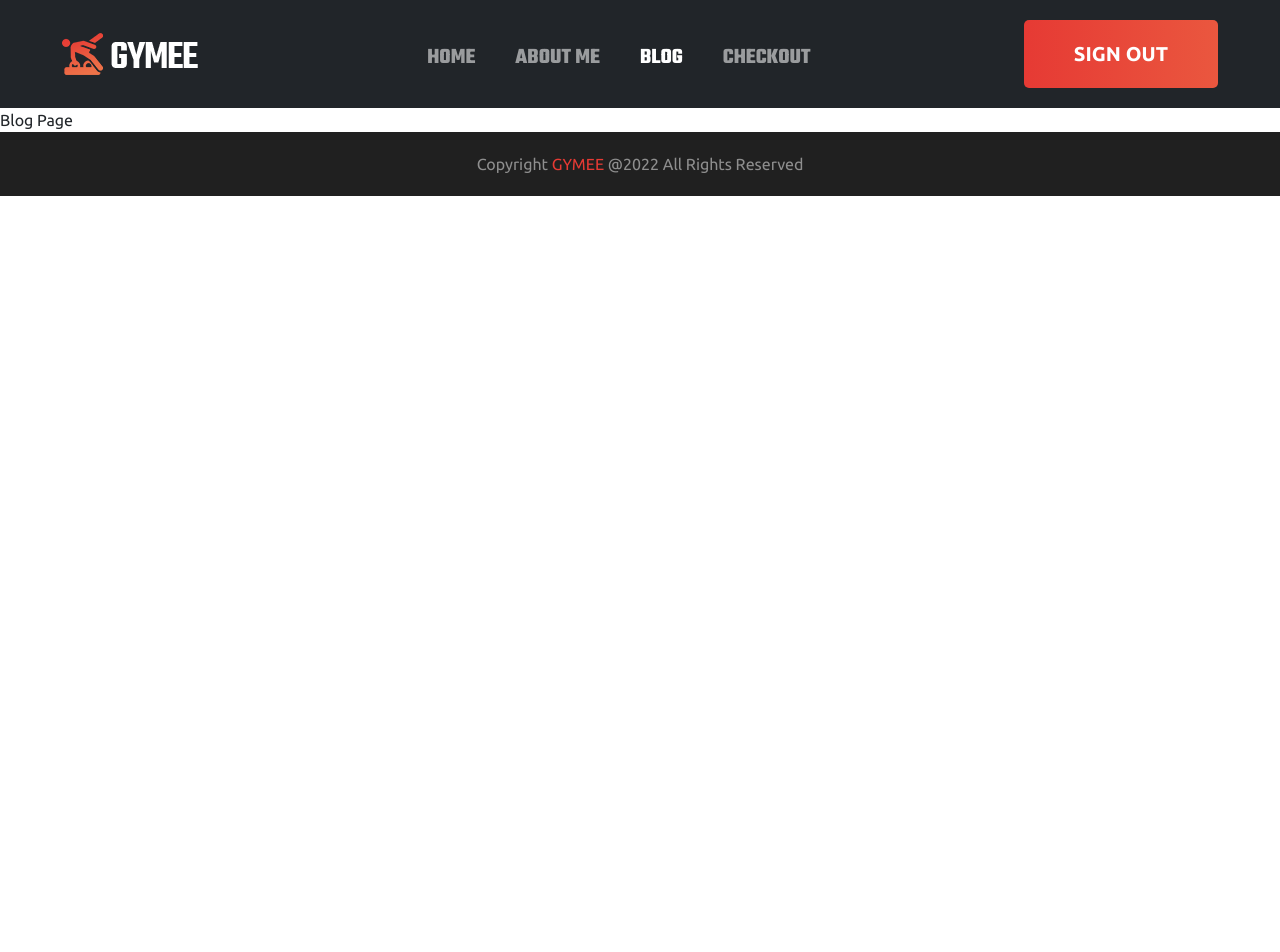
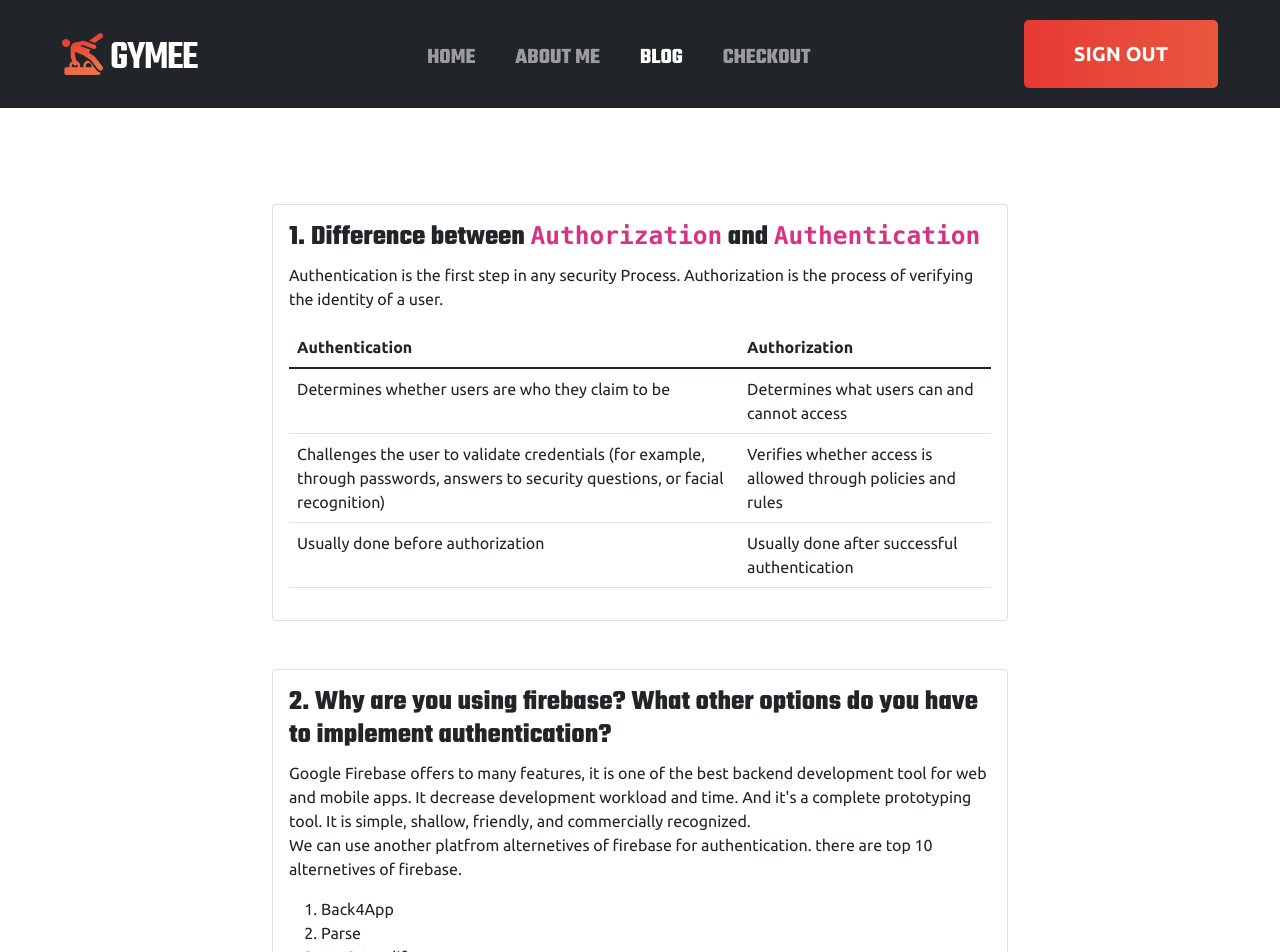
Before and after one commit to shakibdshy/Gyme---Personal-Training-Center, a React (Create React App) app: page /blog in a window 1280 px wide. Shown: the top 952 px of the page. Before the commit the page ends 800 px from the top, so only its background shows below. Built offline with nearby package versions, Linux system fonts and the light colour scheme; no server answers.

Commit message:
Blog Page UPdate

```diff
--- a/src/Pages/Blog/Blog.js
+++ b/src/Pages/Blog/Blog.js
@@ -1,11 +1,118 @@
-import React from 'react';
+import React from "react";
 
 const Blog = () => {
-    return (
-        <div>
-            Blog Page
+  return (
+    <section className='blog-area py-5'>
+      <div className='container'>
+        <div className='row justify-content-center'>
+          <div className='col-md-8 mt-5'>
+            <div className='card'>
+              <div className='card-body'>
+                <h3 className='card-title'>
+                  1. Difference between <code>Authorization</code> and{" "}
+                  <code>Authentication</code>
+                </h3>
+                <p className='card-text'>
+                  Authentication is the first step in any security Process.
+                  Authorization is the process of verifying the identity of a
+                  user.
+                </p>
+                <table class='table table-responsive'>
+                  <thead>
+                    <tr>
+                      <th>
+                        <strong>Authentication</strong>
+                      </th>
+                      <th>
+                        <strong>Authorization</strong>
+                      </th>
+                    </tr>
+                  </thead>
+                  <tbody>
+                    <tr>
+                      <td>Determines whether users are who they claim to be</td>
+                      <td>Determines what users can and cannot access</td>
+                    </tr>
+                    <tr>
+                      <td>
+                        Challenges the user to validate credentials (for
+                        example, through passwords, answers to security
+                        questions, or facial recognition)
+                      </td>
+                      <td>
+                        Verifies whether access is allowed through policies and
+                        rules
+                      </td>
+                    </tr>
+                    <tr>
+                      <td>Usually done before authorization</td>
+                      <td>Usually done after successful authentication</td>
+                    </tr>
+                  </tbody>
+                </table>
+              </div>
+            </div>
+          </div>
+          <div className='col-md-8 mt-5'>
+            <div className='card'>
+              <div className='card-body'>
+                <h3 className='card-title'>
+                  2. Why are you using firebase? What other options do you have to
+                  implement authentication?
+                </h3>
+                <p className='card-text'>
+                  Google Firebase offers to many features, it is one of the best
+                  backend development tool for web and mobile apps. It decrease
+                  development workload and time. And it's a complete prototyping
+                  tool. It is simple, shallow, friendly, and commercially
+                  recognized. <br /> We can use another platfrom alternetives of
+                  firebase for authentication. there are top 10 alternetives of
+                  firebase.
+                </p>
+                <ol>
+                  <li>Back4App</li>
+                  <li>Parse</li>
+                  <li>AWS Amplify</li>
+                  <li>Backendless</li>
+                  <li>Kuxxle</li>
+                  <li>Supabase</li>
+                  <li>appwrite</li>
+                  <li>Hasura</li>
+                  <li>Nhost</li>
+                  <li>Deployd</li>
+                </ol>
+              </div>
+            </div>
+          </div>
+          <div className='col-md-8 mt-5'>
+            <div className='card'>
+              <div className='card-body'>
+                <h3 className='card-title'>
+                  3. What other services does <code>firebase</code> provide other
+                  than authentication
+                </h3>
+                <p className='card-text'>
+                  There are many services which are provides Firebase without
+                  authentication, Most useful of them are: Cloud Firestore.
+                  Cloud Functions. Authentication. Hosting. Cloud Storage.
+                  Google Analytics. Predictions. Cloud Messaging.
+                </p>
+                <ul>
+                  <li>Realtime Database </li>
+                  <li>Remote Config </li>
+                  <li>Firebase Ml </li>
+                  <li>Cloud Functions </li>
+                  <li>Cloud Messaging </li>
+                  <li>Cloud Storage </li>
+                  <li>Hosting </li>
+                </ul>
+              </div>
+            </div>
+          </div>
         </div>
-    );
+      </div>
+    </section>
+  );
 };
 
 export default Blog;
```
